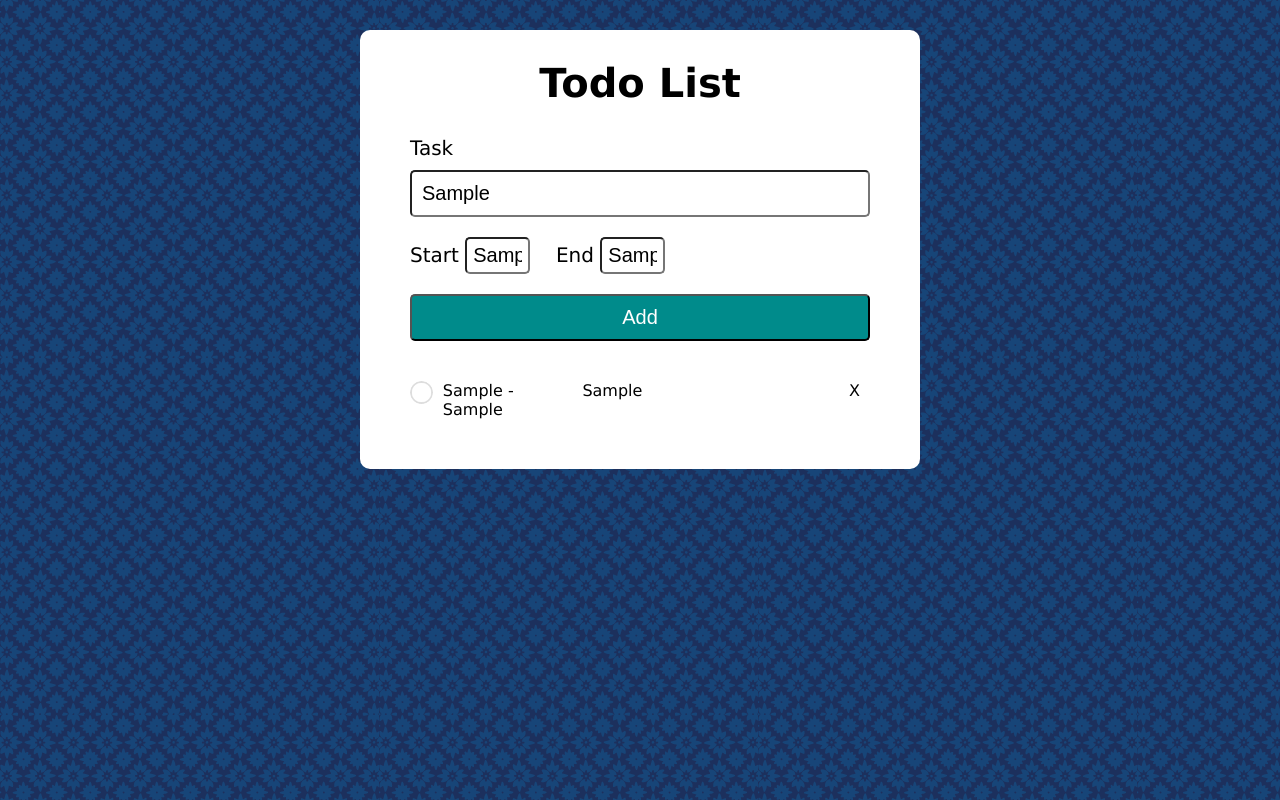
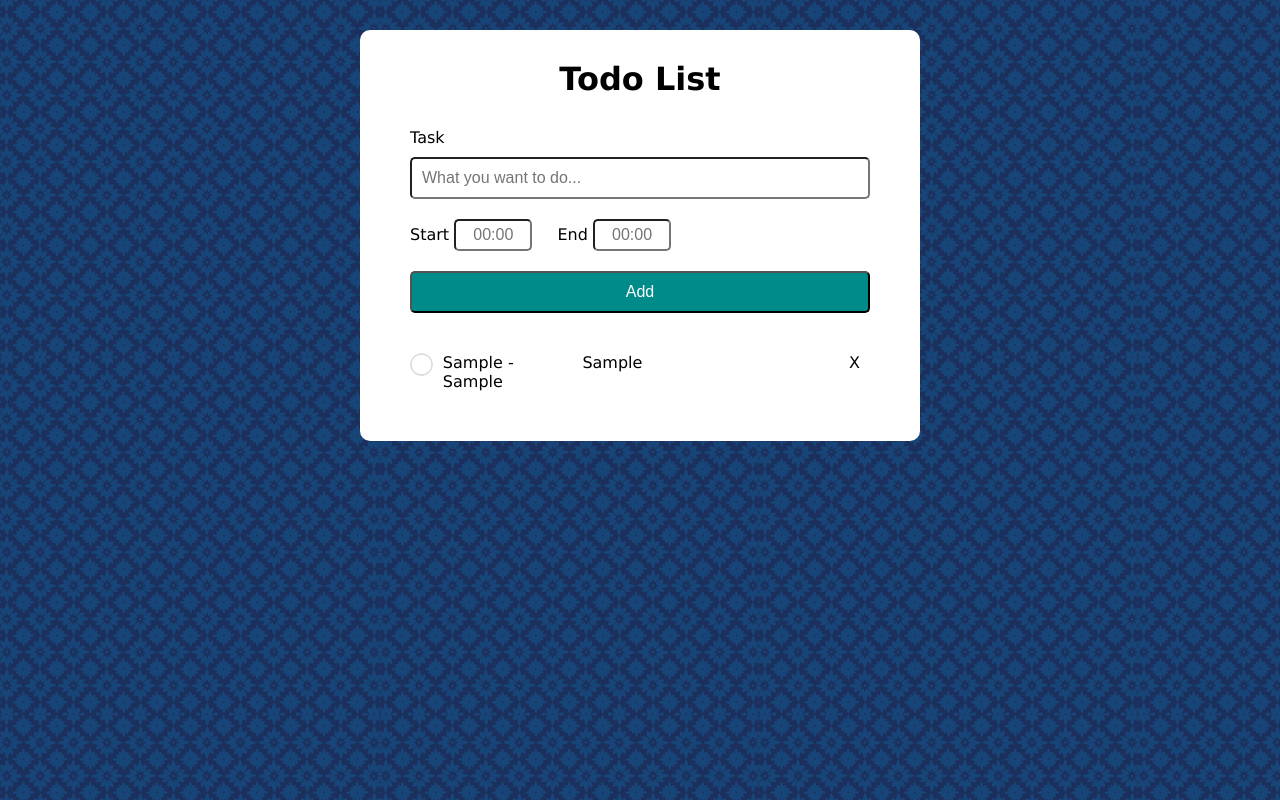
Before and after one commit to ronaldpalloan/todolist, a plain HTML site: page indexlat.html in a window 1280 px wide. Both pictures are taken after typing "Sample", "Sample", "Sample" into the empty fields and a click on the button "Add". Drawn offline with Linux system fonts and the light colour scheme.

Commit message:
perbaikin todo

```diff
--- a/indexlat.html
+++ b/indexlat.html
@@ -15,15 +15,28 @@
 			<input type="text" id="task" name="task" placeholder="What you want to do...">
 		</label>
 		<label for="start">Start
-			<input type="text" id="start" name="start" placeholder="06:00">
+			<input type="text" id="start" name="start" placeholder="00:00">
 		</label>
 		<label for="end">End
-			<input type="text" id="end" name="end" placeholder="07:30">
+			<input type="text" id="end" name="end" placeholder="00:00">
 		</label>
 		<input type="button" value="Add" id="addButton">
 	</form>
 
-	<div class="list-todo"></div>
+	<div class="list-todo">
+		<!-- <div class="per-todo">
+			<div class="check"></div>
+			<div class="time">
+				<p>
+					<span id="time-start">07:30</span>
+					-
+					<span id="time-end">09:00</span>
+				</p>
+			</div>
+			<p class="todo">Lorem ipsum dolor, sit amet consectetur adipisicing elit. Tenetur, dolore? Lorem ipsum dolor sit amet consectetur adipisicing elit. Adipisci nemo nisi accusamus. Quod l</p>
+			<p class="delete">X</p>
+		</div> -->
+	</div>
 </div>
 
 <script src="scriptlat.js"></script>
--- a/scriptlat.js
+++ b/scriptlat.js
@@ -2,25 +2,28 @@ const addButton = document.getElementById('addButton');
 const listTodo = document.querySelector('.list-todo');
 
 addButton.addEventListener('click', function() {
-	const inputTask = document.getElementById('task').value;
-	const inputStart = document.getElementById('start').value;
-	const inputEnd = document.getElementById('end').value;
+	const inputTask = document.getElementById('task');
+	const inputStart = document.getElementById('start');
+	const inputEnd = document.getElementById('end');
 
 	const perTodo = `
 		<div class="per-todo">
 			<div class="check"></div>
 			<div class="time">
 				<p>
-					<span id="time-start">${inputStart}</span>
+					<span id="time-start">${inputStart.value}</span>
 					-
-					<span id="time-end">${inputEnd}</span>
+					<span id="time-end">${inputEnd.value}</span>
 				</p>
 			</div>
-			<p class="todo">${inputTask}</p>
+			<p class="todo">${inputTask.value}</p>
 			<p class="delete">X</p>
 		</div>`
 
 		listTodo.innerHTML += perTodo;
+		inputTask.value = '';
+		inputStart.value= '';
+		inputEnd.value = '';
 		saveData();
 })
 
@@ -37,11 +40,11 @@ document.addEventListener('click', function(e) {
 })
 
 function saveData() {
-	localStorage.setItem('data', listTodo.innerHTML);
+	localStorage.setItem('todo', listTodo.innerHTML);
 }
 
 function showData() {
-	listTodo.innerHTML = localStorage.getItem('data')
+	listTodo.innerHTML = localStorage.getItem('todo')
 }
 
 showData();
--- a/stylelat.css
+++ b/stylelat.css
@@ -16,7 +16,7 @@ body {
 	background-color: white;
 	padding: 30px 50px;
 	border-radius: 10px;
-	font-size: 20px;
+	font-size: 16px;
 }
 
 .todo-container h1 {
@@ -36,9 +36,10 @@ form input {
 }
 
 input#start, input#end {
-	width: 14%;
+	width: 17%;
 	margin-right: 20px;
-	padding: 5px 6px;
+	padding: 5px 1px;
+	text-align: center;
 }
 
 input[type="button"] {
```
